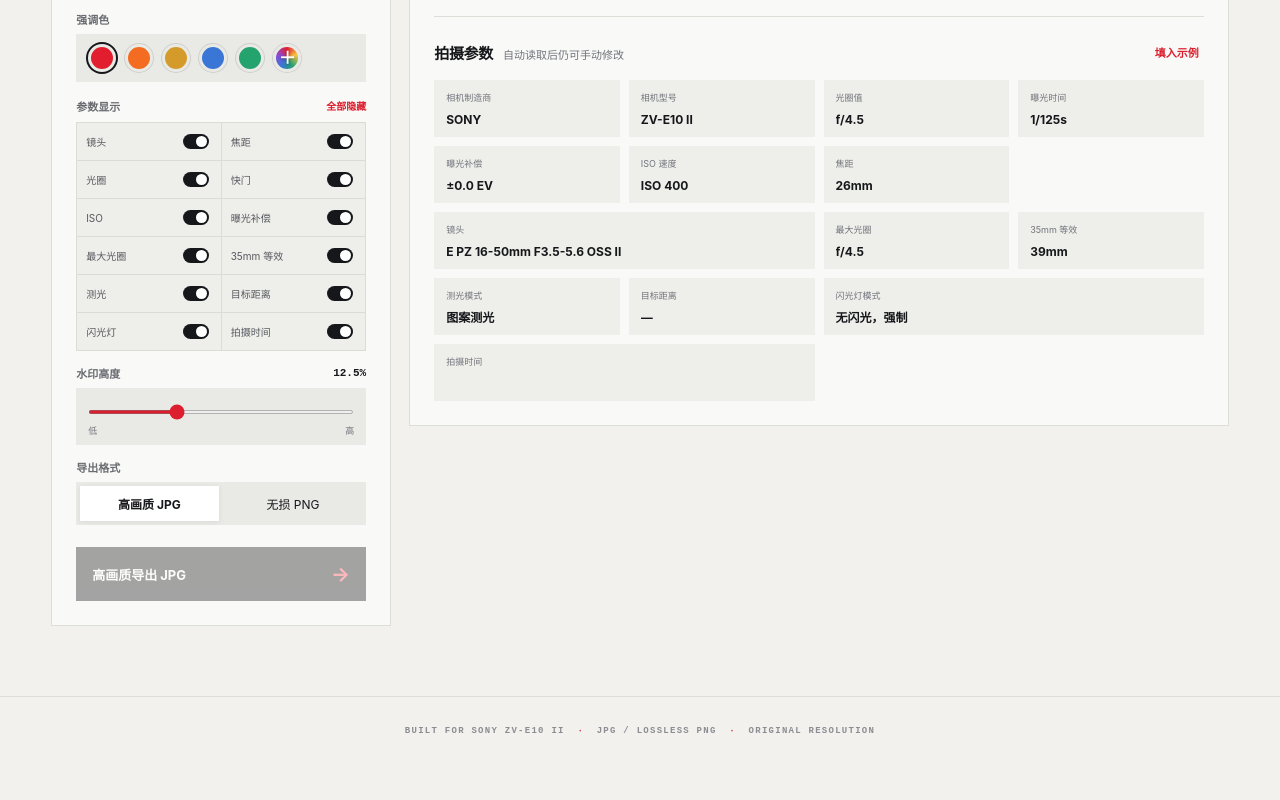
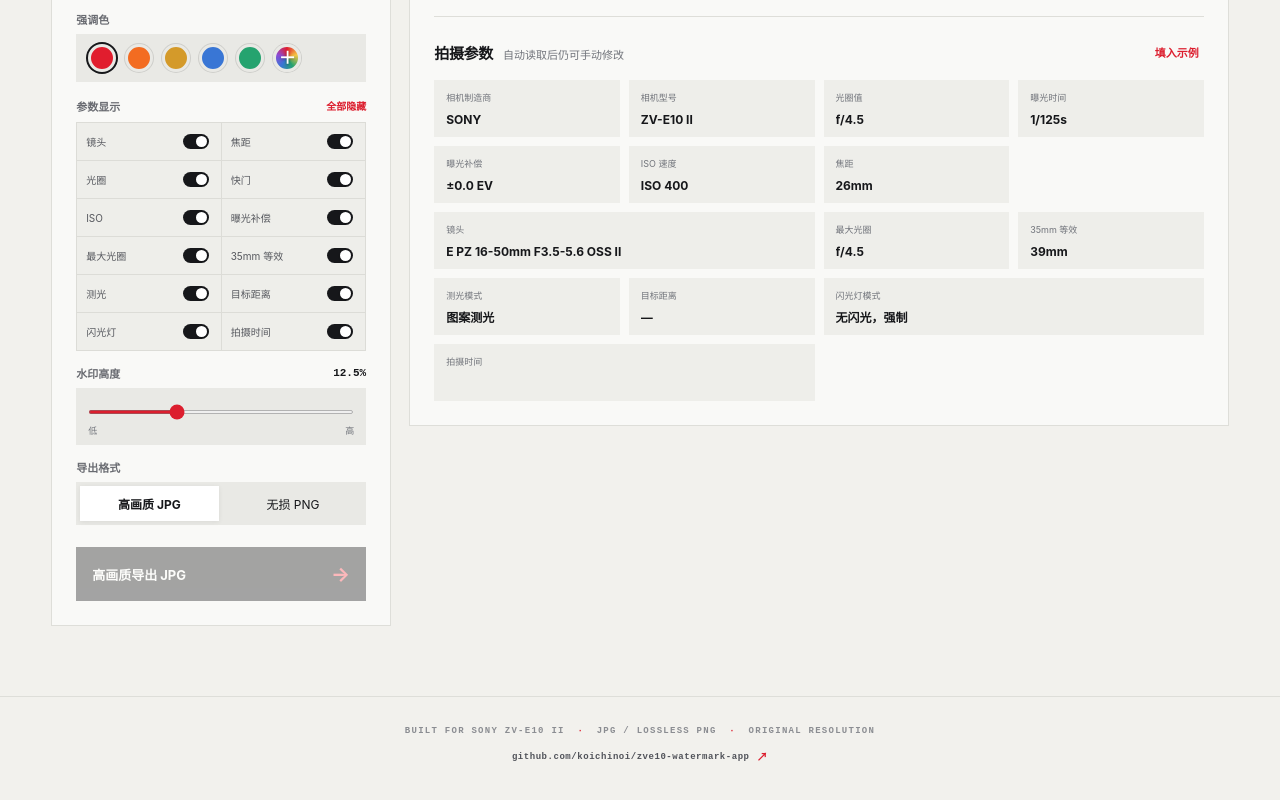
Before and after one commit to koichinoi/zve10-watermark-app, a Next.js app: page / in a window 1280 px wide. Shown: the part 1143-1943 px from the top of the page. Before the commit the page ends 1920 px from the top, so only its background shows below. Built offline with nearby package versions, Linux system fonts and the light colour scheme.

Commit message:
Add GitHub repository link to footer

```diff
--- a/app/globals.css
+++ b/app/globals.css
@@ -194,6 +194,11 @@ button { color: inherit; }
 
 footer { padding: 28px 20px 38px; border-top: 1px solid var(--line); text-align: center; color: #8b8d92; font: 600 9px/1.5 ui-monospace, monospace; letter-spacing: .14em; }
 footer span { color: var(--red); padding: 0 6px; }
+footer a { width: fit-content; margin: 11px auto 0; display: flex; align-items: center; gap: 7px; color: #51535a; letter-spacing: .06em; text-decoration: none; transition: color .16s; }
+footer a b { color: var(--red); font-size: 11px; transition: transform .16s; }
+footer a:hover, footer a:focus-visible { color: var(--ink); }
+footer a:hover b, footer a:focus-visible b { transform: translate(2px, -2px); }
+footer a:focus-visible { outline: 1px solid var(--red); outline-offset: 5px; }
 
 @media (max-width: 1050px) {
   .hero { min-height: auto; align-items: flex-start; flex-direction: column; }
--- a/app/page.tsx
+++ b/app/page.tsx
@@ -993,7 +993,17 @@ export default function Home() {
         </section>
       </div>
 
-      <footer>BUILT FOR SONY ZV-E10 II <span>·</span> JPG / LOSSLESS PNG <span>·</span> ORIGINAL RESOLUTION</footer>
+      <footer>
+        <div>BUILT FOR SONY ZV-E10 II <span>·</span> JPG / LOSSLESS PNG <span>·</span> ORIGINAL RESOLUTION</div>
+        <a
+          href="https://github.com/koichinoi/zve10-watermark-app"
+          target="_blank"
+          rel="noopener noreferrer"
+          aria-label="在 GitHub 查看 ZV-E10 II 水印项目"
+        >
+          github.com/koichinoi/zve10-watermark-app <b>↗</b>
+        </a>
+      </footer>
     </main>
   );
 }
```
